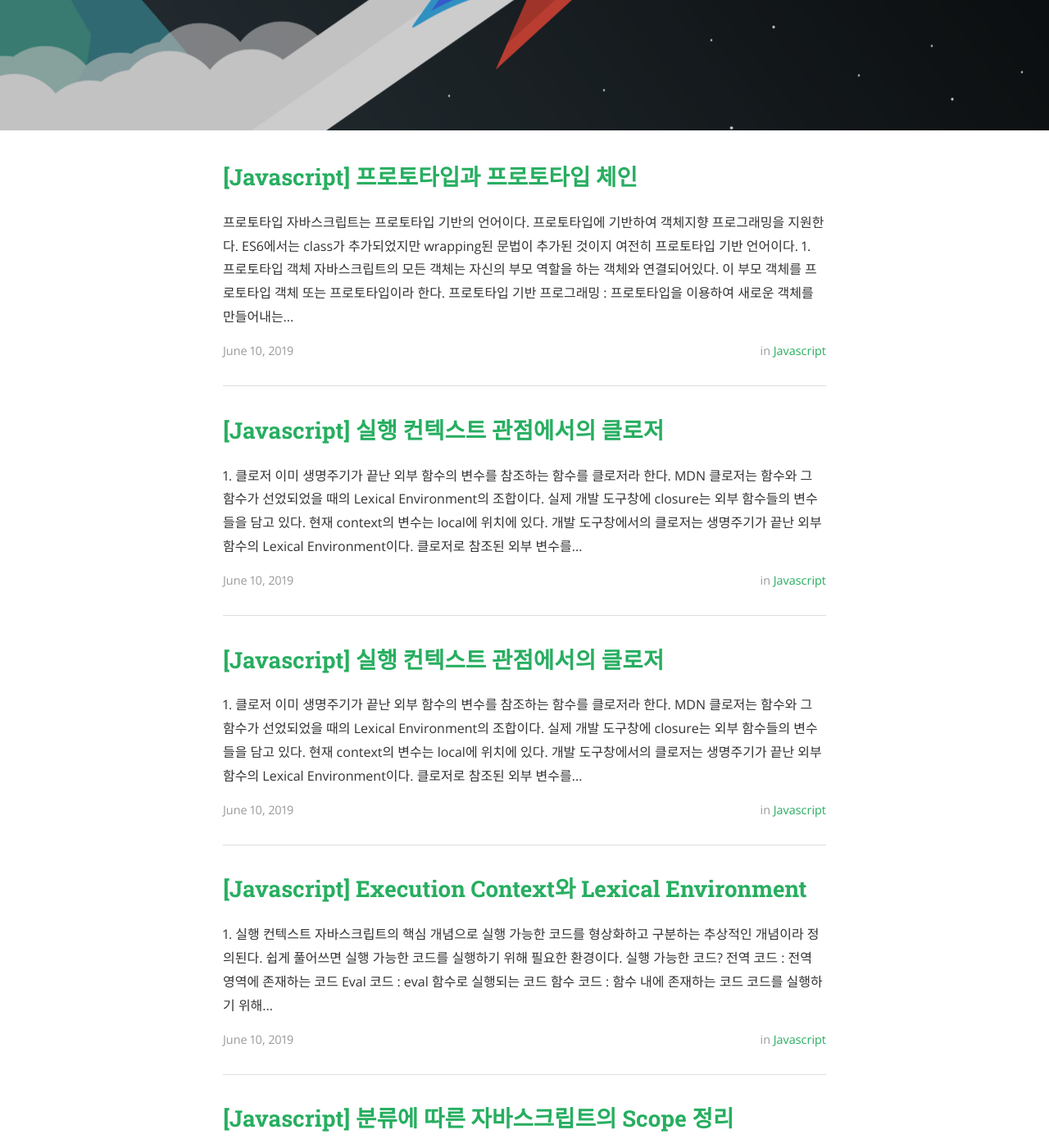
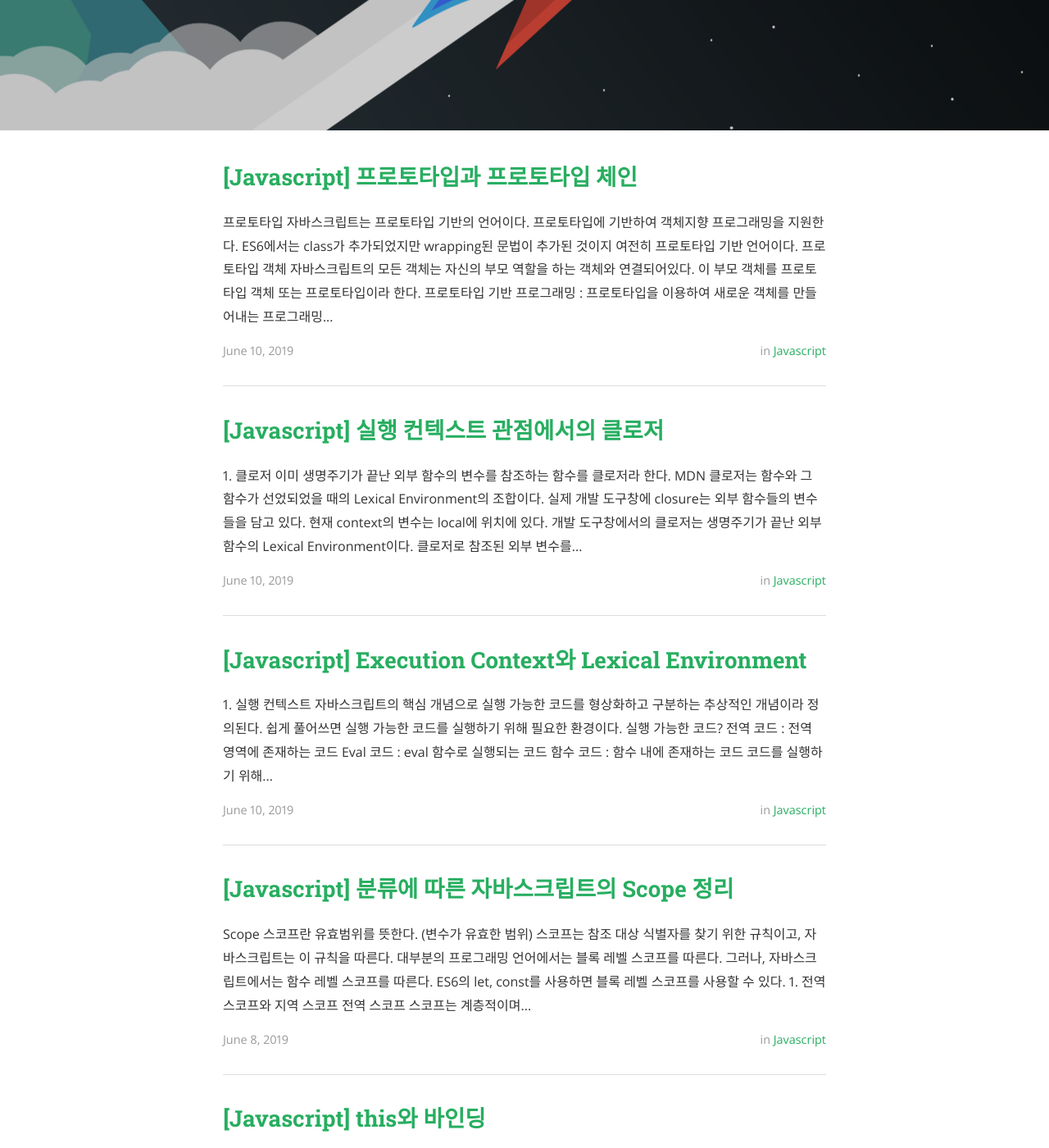
Before and after one commit to iamsjy17/iamsjy17.github.io, a Jekyll site: the page built from index.html, in a window 1280 px wide and 1400 px high, scrolled down 345 px. Shown: the whole window at 82% size. Built offline with Jekyll 4.4.1, drawn with Linux system fonts in a browser that asks for light colours; nearby versions of some CDN libraries; some web fonts are replaced; the list of posts is cut into pages by our own code; some of the changed lines change nothing that is shown; some of the changed text lies outside the part shown.

Commit message:
[수정] 프로토타입 포스트 일부 스타일

````diff
--- a/_posts/2019-06-11-js33_closure.md
+++ /dev/null
@@ -1,198 +0,0 @@
----
-layout: post
-title: "[Javascript] 실행 컨텍스트 관점에서의 클로저"
-date: 2019-06-10 19:00:00
-author: 송튜디오
-categories: Javascript
-tags: 클로저 실행컨텍스트 렉시컬환경 LexicalEnvironment ExecutionContext EnvironmentRecord OuterReference closure javascript
----
-
-### 1. 클로저
-
-이미 생명주기가 끝난 외부 함수의 변수를 참조하는 함수를 클로저라 한다.
-
-> MDN
-> 클로저는 함수와 그 함수가 선었되었을 때의 Lexical Environment의 조합이다.
-
-- 실제 개발 도구창에 closure는 외부 함수들의 변수들을 담고 있다.
-  - 현재 context의 변수는 local에 위치에 있다.
-  - 개발 도구창에서의 클로저는 생명주기가 끝난 외부 함수의 Lexical Environment이다.
-- 클로저로 참조된 외부 변수를 자유 변수(Free Variable)이라 하고 클로저라는 이름은 함수가 자유 변수에 대해 닫혀있다는 의미이다.(`자유 변수를 간직한 함수`)
-
-```js
-function outerFunc() {
-  var x = 1;
-  return function inner() {
-    console.log(x * 2);
-  };
-}
-
-var inner = outerFunc();
-```
-
-- 위 예제에서 외부 함수가 호출되고 외부 함수가 반환한 내부 함수(외부 함수의 변수를 참조하는)가 클로저이다.
-- 즉, 클로저는 반환된 내부 함수가 자신이 선언됐을 때의 환경(Lexical environment)인 스코프를 기억하여 자신이 선언됐을 때의 환경(스코프) 밖에서 호출되어도 그 환경(스코프)에 접근할 수 있는 함수이다.
-
-### 2. 실행 컨텍스트 관점에서의 클로저
-
-- outerFunction이 실행될 때 outerFunction의 실행 컨텍스트는 아래와 같이 생성된다.
-- 이때 inner는 함수 선언이므로 함수명이 Environment Record의 프로퍼티로 추가되고, 생성된 함수 객체가 값으로 설정된다.
-
-```js
-//outer EC
-FunctionExectionContext = {
-  LexicalEnvironment: {
-    EnvironmentRecord: {
-      Type: "Declarative",
-      x : 1,
-      inner : <Function Object>
-    }
-    outer: <Global Environment>,
-    this: <Global Object>
-  }
-}
-```
-
-- 생성된 함수 객체는 [[scope]] 프로퍼티를 가지고 있다.
-- [[scope]] 프로퍼티는 outer EC의 LexicalEnvironment를 가리킨다.
-
-```js
-inner = {
-    [[scope]] : <outer EC's LexicalEnvironment>
-}
-```
-
-```js
-inner();
-```
-
-- 반환된 내부 함수가 호출되면 내부 함수의 실행 컨텍스트가 실행 컨텍스트 스택에 쌓이고,
-- Lexical Environment의 Environment Record가 초기화되고, Outer Reference와 this가 결정된다.
-- 이때 Outer Reference는 inner 함수의 [[scope]] 프로퍼티가 가리키는 대상을 가리킨다.
-- 즉, outer 함수의 LexicalEnvironment를 가리킨다.
-- 이것이 렉시컬 스코프의 실체이다.
-- 내부 함수에서 x(외부 함수의)에 접근할 수 있는 것은 렉시컬 스코프의 레퍼런스를 차례대로 저장하고 있는 실행 컨텍스트의 스코프 체인을 검색해서이다.(`outer Reference`)
-
-> 이처럼 외부 함수보다 내부 함수가 더 오래 유지되는 경우, 외부 함수 바깥에서 내부 함수가 호출되더라도 외부 함수의 지역 변수를 접근할 수 있다.
-> 이러한 함수를 클로저라 한다.
-
-### 3. 클로저의 활용
-
-#### 1) 상태 유지(전역 변수를 사용하지 않는)
-
-```js
-var toggle = (function() {
-  var isShow = false;
-  return function() {
-    // 클로저 반환
-    box.style.display = isShow ? "block" : "none";
-    isShow = !isShow; // 상태 변경
-  };
-})();
-```
-
-- 클로저를 제거하지 않는 한 클로저가 기억하는 렉시컬 환경의 변수 isShow는 유지된다.
-- 즉, 현재 상태를 저장한다.
-- 이처럼 현재 상태를 유지하고, 상태가 변경되었을 때 이 최신 상태를 유지해야 하는 상황에서 클로저는 매우 유용하다.
-
-#### 2) 캡슐화(정보 은닉)
-
-```js
-function Counter() {
-  var counter = 0;
-  this.increase = function() {
-    // 클로저
-    return ++counter;
-  };
-  this.decrease = function() {
-    // 클로저
-    return --counter;
-  };
-}
-var counter = new Counter();
-console.log(counter.increase()); // 1
-console.log(counter.increase()); // 2
-console.log(counter.decrease()); // 1
-console.log(counter.decrease()); // 0
-```
-
-- 생성자 함수 Counter는 increase, decrease 메소드를 갖는 인스턴스를 생성한다.
-- 이 메서드들은 자신이 생성됐을 때의 렉시컬 환경인 Counter 생성자 함수의 스코프에 속한 counter 변수를 기억하는 클로저이고 렉시컬 환경을 공유한다.
-- counter 변수는 this에 바인딩 된 프로퍼티가 아닌 변수다. 즉, 외부에서 접근할 수 없다.
-- 생성자 함수가 생성한 객체는 객체의 프로퍼티뿐 아니라, 자신이 기억하는 렉시컬 환경의 변수도 접근 가능하다.
-- 이러한 클로저의 특성을 이용해서 클래스 기반 언어의 private 키워드를 흉내 낼 수 있다.
-
-### 4. 클로저 사용 시 주의할 점
-
-1. 루프 안에서의 클로저 사용
-
-```js
-var arr = [];
-for (var i = 0; i < 5; i++) {
-  arr[i] = function() {
-    return i;
-  };
-}
-for (var j = 0; j < arr.length; j++) {
-  console.log(arr[j]());
-}
-// 5
-// 5
-// 5
-// 5
-// 5
-```
-
-- for 문에서 사용하는 i는 전역 변수이기 때문에 호출될 때의 전역 변수 i는 5이므로 5가 5번 찍히게 된다.
-- 클로저를 활용해서 해결할 수 있다.
-
-```js
-var arr = [];
-for (var i = 0; i < 5; i++) {
-  arr[i] = (function(id) {
-    //id에 i를 할당하고 내부 함수를 반환한다.
-    return function() {
-      return id; // id는 상위 스코프의 자유 변수이므로 값이 유지된다.
-    };
-  })(i);
-}
-for (var j = 0; j < arr.length; j++) {
-  console.log(arr[j]());
-}
-```
-
-> let을 이용한 해결
-
-let을 이용해서 더 간단하게 해결할 수 있다.
-
-- let으로 i를 선언하면 i는 for 문의 블록 스코프가 된다.
-- 이때 for 문의 반복 횟수만큼 클로저가 생성되고 for 문이 돌 당시의 클로저의 i에 접근하는 것이다.
-
-```js
-var arr = [];
-for (let i = 0; i < 5; i++) {
-  arr[i] = function() {
-    return i;
-  };
-}
-for (var j = 0; j < arr.length; j++) {
-  console.log(arr[j]());
-}
-// 0
-// 1
-// 2
-// 3
-// 4
-```
-
-1. 클로저는 자신이 생성될 때의 환경을 기억해야 하므로 메모리 상의 손해를 볼 수 있다.
-2. 스코프 체인상 뒤쪽에 있는 객체를 참조하므로 성능 저하의 원인이 될 수 있다.
-3. 클로저의 프로퍼티 값이 쓰기 가능하므로 그 값이 여러 번 호출로 항상 변할 수 있다.
-4. 하나의 클로저가 여러 함수의 스코프 체인에 들어가 있는 경우도 있다.
-
-## 참고
-
-- Learning Javascript
-- Inside Javascript
-- https://poiemaweb.com/js-closure
-- https://wit.nts-corp.com/2014/06/20/1560
--- a/_posts/2019-06-18-js33_17_prototype.md
+++ b/_posts/2019-06-18-js33_17_prototype.md
@@ -11,14 +11,14 @@
 
 자바스크립트는 `프로토타입 기반의 언어이다.` 프로토타입에 기반하여 객체지향 프로그래밍을 지원한다. ES6에서는 class가 추가되었지만 wrapping된 문법이 추가된 것이지 여전히 프로토타입 기반 언어이다.
 
-### 1. 프로토타입 객체
+#### 프로토타입 객체
 
 자바스크립트의 모든 객체는 자신의 부모 역할을 하는 객체와 연결되어있다.
 이 부모 객체를 프로토타입 객체 또는 프로토타입이라 한다.
 
 > 프로토타입 기반 프로그래밍 : 프로토타입을 이용하여 새로운 객체를 만들어내는 프로그래밍 기법
 
-### 2. prototype 프로퍼티와 `[[Prototype]]` 프로퍼티
+### 2. prototype 프로퍼티와 [ [ Prototype ] ] 프로퍼티
 
 #### prototype 프로퍼티
 
@@ -26,7 +26,7 @@
 - 함수 객체가 생성자로 사용될 때, 이 함수를 통해 생성될 객체의 부모 역할을 하는 객체(`Prototype 객체`)를 가리킨다.
 - 즉, Prototype 객체란 어떠한 객체가 만들어지기 위해 그 객체의 모태가 되는 객체이고 하위 객체들에게 물려줄 속성들이다.
 
-#### `[[Prototype]]`(\_\_proto\_\_) 프로퍼티
+#### [ [ Prototype ] ] / \_\_proto\_\_ 프로퍼티
 
 - 함수를 포함한 모든 객체가 가지고 있는 인터널 슬롯이다.
 - 객체의 입장에서 자신의 부모 역할을 하는 Prototype 객체를 가리킨다.
````
